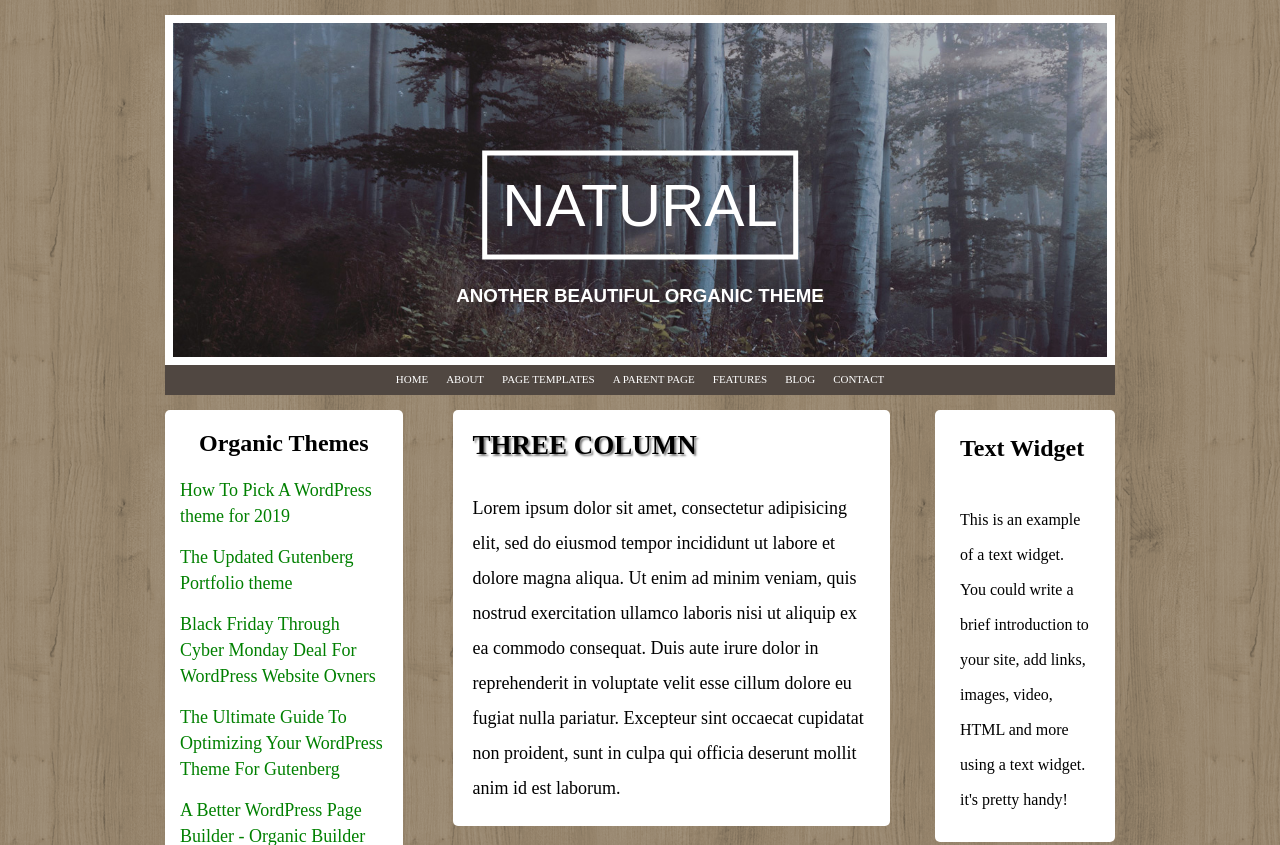
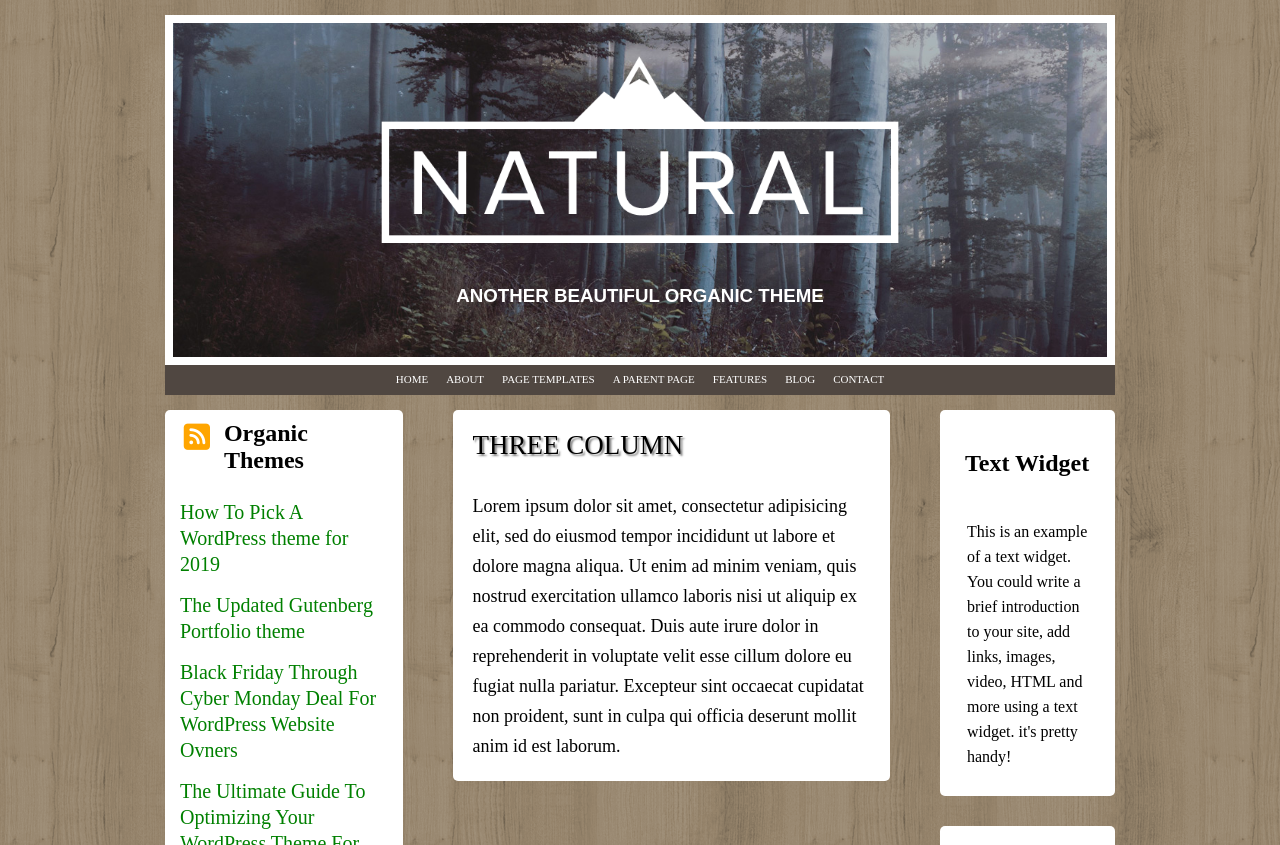
Before and after one commit to Diegopetronaci/htmlcss-wp, a plain HTML site: page index.html in a window 1280 px wide. Shown: the top 845 px of the page. Drawn offline with Linux system fonts and the light colour scheme.

Commit message:
lavoro ultimato

```diff
--- a/assets/style.css
+++ b/assets/style.css
@@ -34,17 +34,13 @@ header{
   background-size: cover;
 }
 
-#titolo_principale{
-  font-family:  sans-serif;
-  font-size: 60px;
-  font-weight: 100;
-  color: white;
-  position: absolute;
-  top: 50%;
-  left: 50%;
-  transform: translate(-50%, -50%);
-  border: 5px solid white;
-  padding: 15px;
+.container_top{
+  margin: auto;
+  text-align: center;
+}
+
+#logo_titolo{
+  width: 65%;
 }
 
 h3{
@@ -73,7 +69,7 @@ h3{
   text-align: center;
 }
 
-a{
+li a{
   color: white;
   text-decoration: none;
 }
@@ -122,12 +118,25 @@ span{
   border-radius: 5px;
 }
 
+nav i{
+  color: orange;
+  font-size: 30px;
+  position: relative;
+  top: -20px;
+}
+
+nav h2{
+  width: 150px;
+  display: inline-block;
+}
+
 Nav > h2, .box> h2{
-  margin: 20px;
+  text-align: left;
+  margin: 10px;
 }
 
 Nav > p{
-  font-size: 18px;
+  font-size: 20px;
   margin: 15px;
   line-height: 26px;
   text-align: left;
@@ -152,12 +161,13 @@ Nav > p:hover{
 }
 
 .center > h2{
+  font-weight: normal;
   margin-bottom: 30px;
   text-shadow: 2px 2px 2px rgba(0, 0, 0, 0.5);
 }
 
 .center > p{
-  line-height: 35px;
+  line-height: 30px;
 }
 /* /colonna di centro */
 
@@ -170,7 +180,7 @@ Nav > p:hover{
 
 .colonna_destra > .right{
   background: white;
-  margin-left: 10px;
+  margin-left: 15px;
   margin-top: 15px;
   margin-bottom: 30px;
   padding: 15px;
@@ -181,13 +191,14 @@ Nav > p:hover{
 }
 
 .right > h2{
+  margin-top: 15px;
   margin-bottom: 20px;
   padding: 10px;
 }
 
 .right > p{
-  padding: 10px;
-  line-height: 35px;
+  padding: 12px;
+  line-height: 25px;
 }
 /* /colonna di destra */
 /* /main */
@@ -208,6 +219,8 @@ footer{
 
 .intestazione_footer>p{
   text-align: center;
+  color: lightgray;
+
 }
 
 .lista_social{
@@ -216,10 +229,31 @@ footer{
   background: white;
   margin-bottom: 15px;
   border-radius: 5px;
+  position: relative;
 }
 
 .lista_social > div{
-  display: inline;
-  list-style: none;
+  color: lightgrey;
+  font-size: 30px;
+  display: inline-block;
+  position: absolute;
+  top: 50%;
+  transform: translate(-50%, -50%);
+}
+
+.lista_social > div:hover{
+  color: blue;
+  cursor: pointer;
+}
+
+#facebook{
+  left: 25%;
+}
+#instagram{
+  left: 50%;
+
+}
+#github{
+  left: 75%;
 }
 /* /footer */
--- a/index.html
+++ b/index.html
@@ -4,13 +4,16 @@
     <meta charset="utf-8">
     <title>esercizio wordpress</title>
     <link rel="stylesheet" href="assets/style.css">
+    <script src="https://kit.fontawesome.com/93381728d2.js" crossorigin="anonymous"></script>
   </head>
   <body>
 <!-- header -->
     <header>
       <div id="img_natura" class="header">
-        <h1 id="titolo_principale">NATURAL</h1>
-        <h3>ANOTHER BEAUTIFUL ORGANIC THEME</h3>
+        <div class="container_top">
+          <img id="logo_titolo" src="assets/img/logo.png" alt="">
+          <h3>ANOTHER BEAUTIFUL ORGANIC THEME</h3>
+        </div>
       </div>
 
       <nav class="navigation">
@@ -31,6 +34,7 @@
     <main>
       <div class="container">
         <nav class="box fl">
+          <i class="fas fa-rss-square"></i>
           <h2>Organic Themes</h2>
           <p>How To Pick A WordPress theme for 2019</p>
           <p>The Updated Gutenberg Portfolio theme</p>
@@ -68,25 +72,18 @@
 <!-- footer -->
     <footer>
       <div class="intestazione_footer">
-        <p>Pagina ideata da Diego Petronaci</p>
+        <p><em>Pagina realizzata da Diego Petronaci</em></p>
       </div>
 
       <div class="lista_social">
 
-        <div class="logo"></div>
-        <div class="logo"></div>
-        <div class="logo"></div>
+        <div id="facebook"><i class="fab fa-facebook-square"></i></div>
+        <div id="instagram"><i class="fab fa-instagram"></i></div>
+        <div id="github"><i class="fab fa-github"></i></div>
 
       </div>
     </footer>
 <!-- footer -->
 
-
-
-
-
-
-
-
   </body>
 </html>
```
